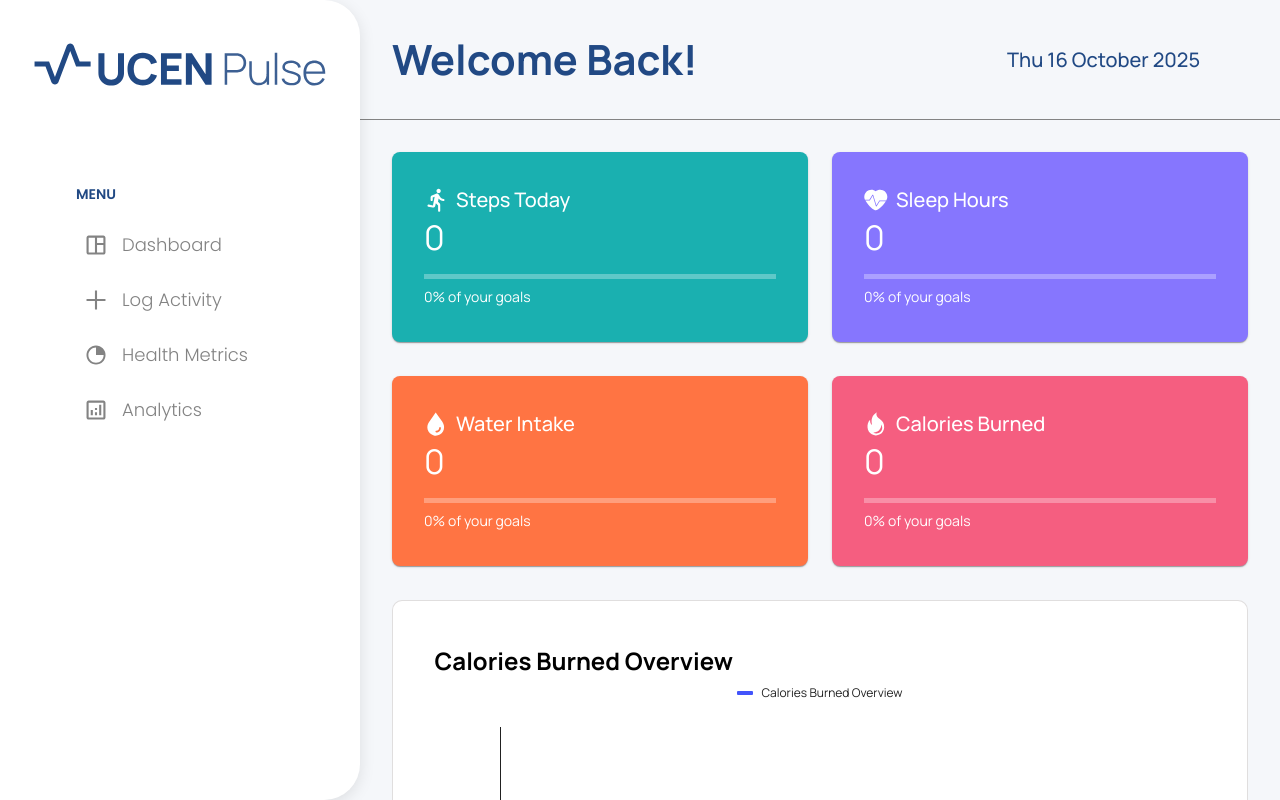
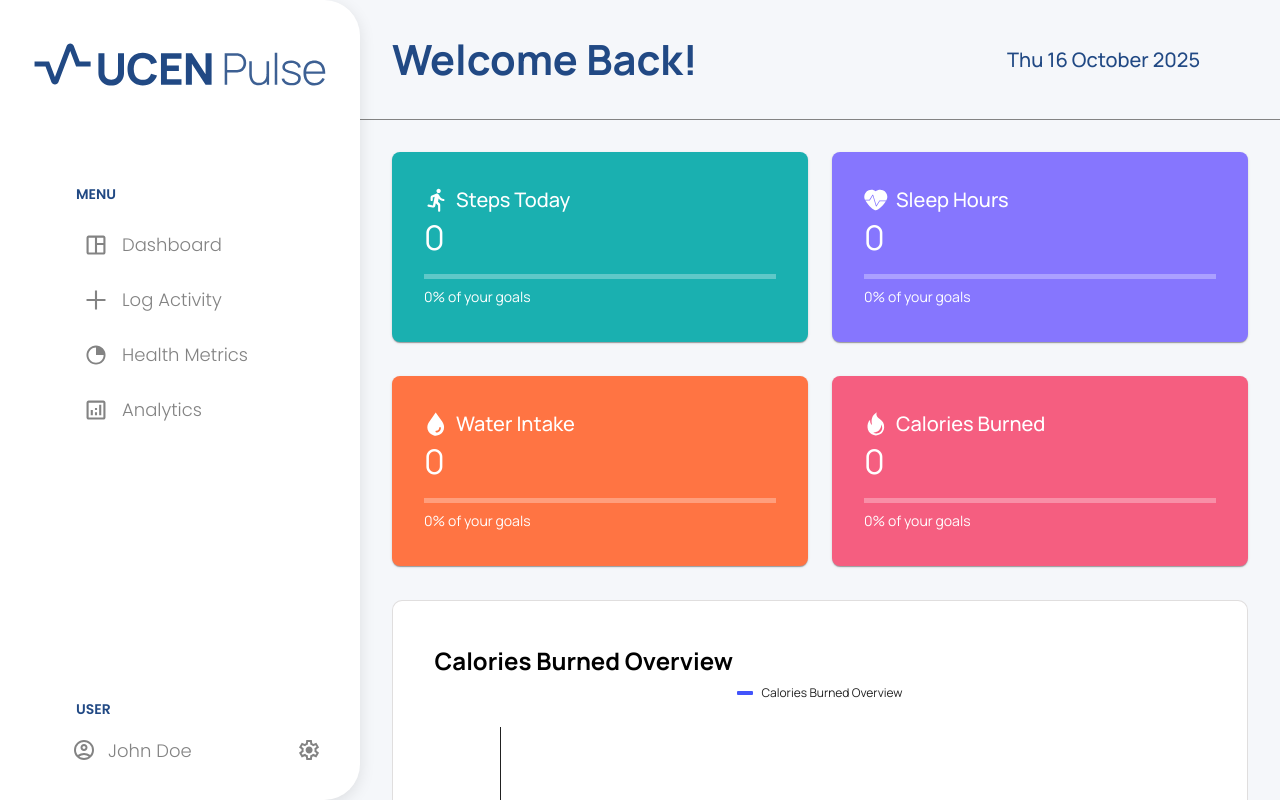
Before and after one commit to Liam2705/UCENPulse-Fitness-Tracker, a React (Vite) app: page / in a window 1280 px wide. Shown: the top 800 px of the page. Built offline with nearby package versions, Linux system fonts and the light colour scheme; some icons are missing.

Commit message:
added user settings on sidebar with ability to change goals

```diff
--- a/src/components/cards/CaloriesCard.jsx
+++ b/src/components/cards/CaloriesCard.jsx
@@ -4,7 +4,7 @@ import getMetrics from '../../utils/getMetrics';
 
 const CaloriesCard = () => {
     const calories = getMetrics('caloriesBurned');
-    const goal = 500;
+    const goal = localStorage.getItem('metricGoals') ? JSON.parse(localStorage.getItem('metricGoals')).caloriesBurnedGoal : 100;
     const progress = (calories / goal) * 100;
 
     return (
--- a/src/components/cards/SleepCard.jsx
+++ b/src/components/cards/SleepCard.jsx
@@ -4,7 +4,7 @@ import getMetrics from '../../utils/getMetrics';
 
 const SleepCard = () => {
     const sleep = getMetrics('sleepHours');
-    const goal = 8;
+    const goal = localStorage.getItem('metricGoals') ? JSON.parse(localStorage.getItem('metricGoals')).sleepHoursGoal : 8;
     const progress = (sleep / goal) * 100;
 
     return (
--- a/src/components/cards/StepsCard.jsx
+++ b/src/components/cards/StepsCard.jsx
@@ -5,8 +5,7 @@ import getMetrics from '../../utils/getMetrics';
 const StepsCard = () => {
 
     let steps = getMetrics('steps');
-
-    const goal = 10000;
+    const goal = localStorage.getItem("metricGoals") ? JSON.parse(localStorage.getItem("metricGoals")).stepsGoal : 10000;
     const progress = (steps / goal) * 100;
 
     return (
--- a/src/components/cards/WaterCard.jsx
+++ b/src/components/cards/WaterCard.jsx
@@ -4,7 +4,7 @@ import getMetrics from '../../utils/getMetrics';
 
 const WaterCard = () => {
     const water = getMetrics('waterIntake');
-    const goal = 3000;
+    const goal = localStorage.getItem('metricGoals') ? JSON.parse(localStorage.getItem('metricGoals')).waterIntakeGoal : 2500;
     const progress = (water / goal) * 100;
 
     return (
--- a/src/components/nav/Sidebar.jsx
+++ b/src/components/nav/Sidebar.jsx
@@ -1,25 +1,132 @@
+import React, { useState } from 'react';
 import logo from '../../assets/images/logo.svg';
 import dashboard from '../../assets/images/dashboard.svg';
 import logActivity from '../../assets/images/log-activity.svg';
 import healthMetrics from '../../assets/images/health-metrics.svg';
 import analytics from '../../assets/images/analytics.svg';
 import '../../styles/Dashboard.css';
-import MediaQuery from 'react-responsive';
-import {SidebarMobile} from './SidebarMobile.jsx';
+import settings from '../../assets/images/settings.svg';
+import account from '../../assets/images/account.svg';
+import {
+    Dialog,
+    DialogTitle,
+    DialogContent,
+    DialogActions,
+    Button,
+    TextField,
+} from '@mui/material';
 
 function Sidebar() {
+
+    const [open, setOpen] = useState(false);
+    const [stepsGoal, setStepsGoal] = useState(localStorage.getItem('metricGoals') ? JSON.parse(localStorage.getItem('metricGoals')).stepsGoal : 0);
+    const [waterIntakeGoal, setWaterIntakeGoal] = useState(localStorage.getItem('metricGoals') ? JSON.parse(localStorage.getItem('metricGoals')).waterIntakeGoal : 0);
+    const [caloriesBurnedGoal, setCaloriesBurnedGoal] = useState(localStorage.getItem('metricGoals') ? JSON.parse(localStorage.getItem('metricGoals')).caloriesBurnedGoal : 0);
+    const [sleepHoursGoal, setSleepHoursGoal] = useState(localStorage.getItem('metricGoals') ? JSON.parse(localStorage.getItem('metricGoals')).sleepHoursGoal : 0);
+
+
+
+    const handleClickOpen = () => {
+        setOpen(true);
+    };
+
+    const handleClose = () => {
+        setOpen(false);
+    };
+
+    const handleSubmit = (event) => {
+        event.preventDefault();
+
+        const metricGoals = {stepsGoal: stepsGoal, waterIntakeGoal: waterIntakeGoal, caloriesBurnedGoal: caloriesBurnedGoal, sleepHoursGoal: sleepHoursGoal};
+        localStorage.setItem('metricGoals', JSON.stringify(metricGoals));
+
+        handleClose();
+    };
+
+
     return (
+        <>
             <nav className="sidebar">
                 <img src={logo} alt="logo" className="logo" />
-                <ul className = "menu">
+                <ul className="menu">
                     <h3 className="menu-title">Menu</h3>
-                    <a href="/" className="menu-text"><li className="menu-item"><img src={dashboard} className="menu-icon"/><p className="menu-text">Dashboard</p></li></a>
-                    <a href="log-activity" className="menu-text"><li className="menu-item"><img src={logActivity} className="menu-icon"/><p href="log-activity" className="menu-text">Log Activity</p></li></a>
-                    <a href="health-metrics" className="menu-text"><li className="menu-item"><img src={healthMetrics} className="menu-icon"/><p href="health-metrics" className="menu-text">Health Metrics</p></li></a>
-                    <a href="analytics" className="menu-text"><li className="menu-item"><img src={analytics} className="menu-icon"/><p href="analytics" className="menu-text">Analytics</p></li></a>
+                    <a href="/" className="menu-text"><li className="menu-item"><img src={dashboard} className="menu-icon" /><p className="menu-text">Dashboard</p></li></a>
+                    <a href="log-activity" className="menu-text"><li className="menu-item"><img src={logActivity} className="menu-icon" /><p href="log-activity" className="menu-text">Log Activity</p></li></a>
+                    <a href="health-metrics" className="menu-text"><li className="menu-item"><img src={healthMetrics} className="menu-icon" /><p href="health-metrics" className="menu-text">Health Metrics</p></li></a>
+                    <a href="analytics" className="menu-text"><li className="menu-item"><img src={analytics} className="menu-icon" /><p href="analytics" className="menu-text">Analytics</p></li></a>
                 </ul>
+                <div className="account-menu">
+                    <h3 className="menu-title">User</h3>
+                    <div className="account-info">
+                        <img src={account} alt="account-icon" />
+                        <p className="menu-text">John Doe</p>
+                        <div className="settings">
+                            <button className="settings-button" onClick={handleClickOpen}>
+                                <img src={settings} className="settings-icon" />
+                            </button>
+                        </div>
+
+                    </div>
+                </div>
             </nav>
+            <Dialog open={open} onClose={handleClose}>
+                <DialogTitle color='#214984'>Modify your goals</DialogTitle>
+                <DialogContent>
+                    <form onSubmit={handleSubmit}>
+                        <TextField
+                            autoFocus
+                            margin="dense"
+                            id="steps"
+                            label="Steps"
+                            value={stepsGoal}
+                            onChange={(e) => setStepsGoal(e.target.value)}
+                            type="number"
+                            fullWidth
+                            variant="outlined"
+                        />
+                        <TextField
+                            margin="dense"
+                            id="waterIntake"
+                            label="Water Intake (ml)"
+                            value={waterIntakeGoal}
+                            onChange={(e) => setWaterIntakeGoal(e.target.value)}
+                            type="number"
+                            fullWidth
+                            variant="outlined"
+                        />
+                        <TextField
+                            margin="dense"
+                            id="sleepHours"
+                            label="Hours of Sleep"
+                            value={sleepHoursGoal}
+                            onChange={(e) => setSleepHoursGoal(e.target.value)}
+                            type="number"
+                            fullWidth
+                            variant="outlined"
+                        />
+                        <TextField
+                            margin="dense"
+                            id="caloriesBurned"
+                            label="Calories Burned"
+                            value={caloriesBurnedGoal}
+                            onChange={(e) => setCaloriesBurnedGoal(e.target.value)}
+                            type="number"
+                            fullWidth
+                            variant="outlined"
+                        />
+                        <DialogActions>
+                            <Button onClick={handleClose}>
+                                Cancel
+                            </Button>
+                            <Button type="submit">
+                                Submit
+                            </Button>
+                        </DialogActions>
+                    </form>
+                </DialogContent>
+            </Dialog>
+        </>
     );
 }
 
-export {Sidebar};
+export { Sidebar };
--- a/src/pages/Dashboard.jsx
+++ b/src/pages/Dashboard.jsx
@@ -16,6 +16,12 @@ function Dashboard() {
 
     const isMobile = useMediaQuery({ query: '(max-width: 981px)' });
 
+    if (localStorage.getItem("metricGoals") === null) {
+        const metricGoals = { stepsGoal: 10000, waterIntakeGoal: 2000, caloriesBurnedGoal: 500, sleepHoursGoal: 8 };
+        localStorage.setItem("metricGoals", JSON.stringify(metricGoals));
+    }
+
+
     return (
         <div className="dashboard-grid">
             {isMobile ? <SidebarMobile /> : <Sidebar />}
@@ -26,10 +32,10 @@ function Dashboard() {
                     <WaterCard />
                     <CaloriesCard />
                     <SleepCard />
-                    <CustomLineChart label = {"Weekly Steps Overview"} numDays={7} metricType={"steps"}/>
-                    <PieChart numDays={7}/>
-                    <DoughnutChart numDays={7}/>
-                    <AreaChart label = {"Calories Burned Overview"} numDays={7} metricType={"steps"}/>
+                    <CustomLineChart label={"Weekly Steps Overview"} numDays={7} metricType={"steps"} />
+                    <PieChart numDays={7} />
+                    <DoughnutChart numDays={7} />
+                    <AreaChart label={"Calories Burned Overview"} numDays={7} metricType={"caloriesBurned"} />
                 </div>
             </main>
         </div>
--- a/src/styles/Dashboard.css
+++ b/src/styles/Dashboard.css
@@ -100,9 +100,11 @@
     position: fixed;
     grid-area: sidebar;
     height: 100vh;
+    display: flex;
+    flex-direction: column;
 }
 
-.menu {
+.menu, .account-menu {
     list-style: none;
     font-family: 'Poppins', Tahoma, Geneva, Verdana, sans-serif;
     display: flex;
@@ -143,6 +145,33 @@
     text-transform: uppercase;
     margin: 24px 0 12px 4px;
     color: var(--primary-colour);
+}
+
+.settings-button {
+    background: none;
+    border: none;
+    cursor: pointer;
+    padding: 8px;
+    border-radius: 8px;
+    transition: background-color 0.3s;
+}
+
+.settings-button:hover {
+    background-color: var(--accent-colour);
+}
+
+.account-info {
+    display: flex;
+    align-items: center;
+    gap: 12px;
+}
+.settings{
+    margin-left: auto;
+}
+
+.account-menu{
+    margin-top: auto;
+    padding-left: 40px;
 }
 
 /* Mobile Sidebar styles */
```
Also changed, not shown: src/assets/images/account.svg (added), src/assets/images/settings.svg (added).
